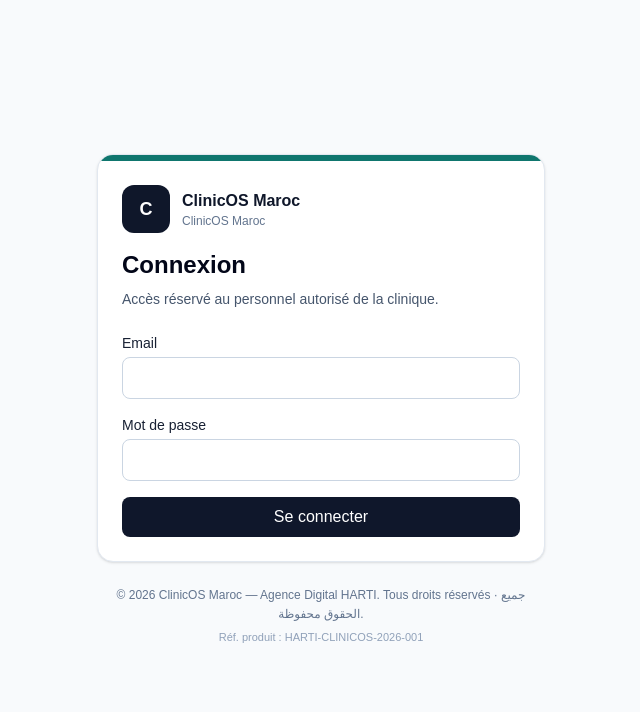
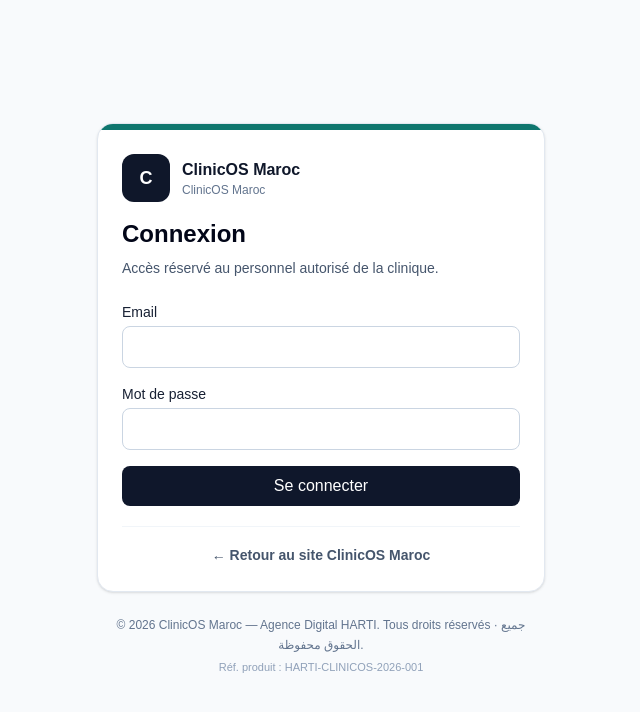
Before and after one commit to younesharti002-crypto/ClinicOSMAROC, a Next.js app: page /login in a window 1280 px wide. Shown: the top 712 px of the page, without its empty margins (319-959 px from the left). Built offline with nearby package versions, Linux system fonts and the light colour scheme; no server answers; the database is empty.

Commit message:
feat: add return path from login to marketing site

```diff
--- a/src/app/login/page.tsx
+++ b/src/app/login/page.tsx
@@ -1,3 +1,5 @@
+import Link from "next/link";
+
 import { LoginForm } from "@/features/auth/login-form";
 import { prisma } from "@/lib/db";
 import { getPublicLoginBranding } from "@/server/repositories/branding";
@@ -44,6 +46,14 @@
             </p>
           </div>
           <LoginForm />
+          <div className="mt-5 border-t border-slate-100 pt-4 text-center">
+            <Link
+              href="/"
+              className="text-sm font-semibold text-slate-600 transition hover:text-slate-950"
+            >
+              ← Retour au site ClinicOS Maroc
+            </Link>
+          </div>
         </div>
       </section>
 
```
